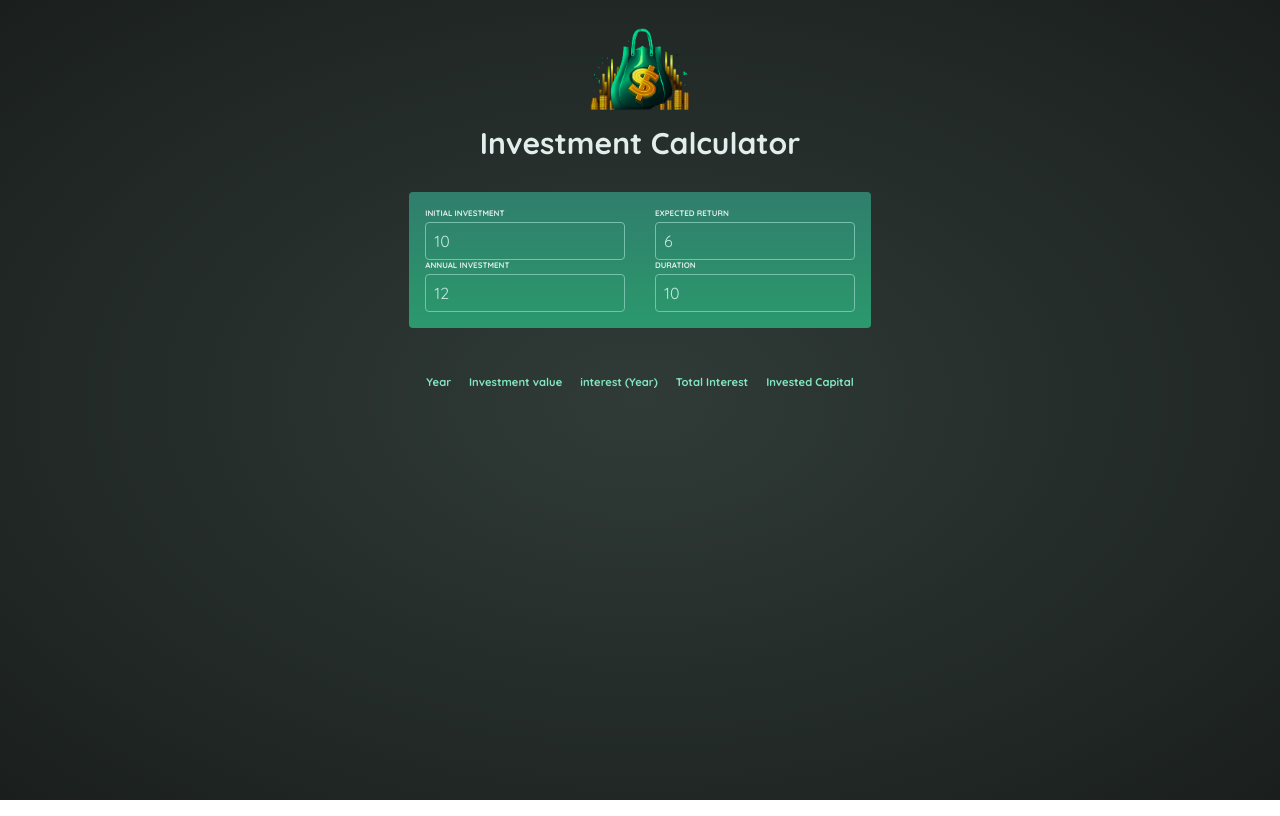
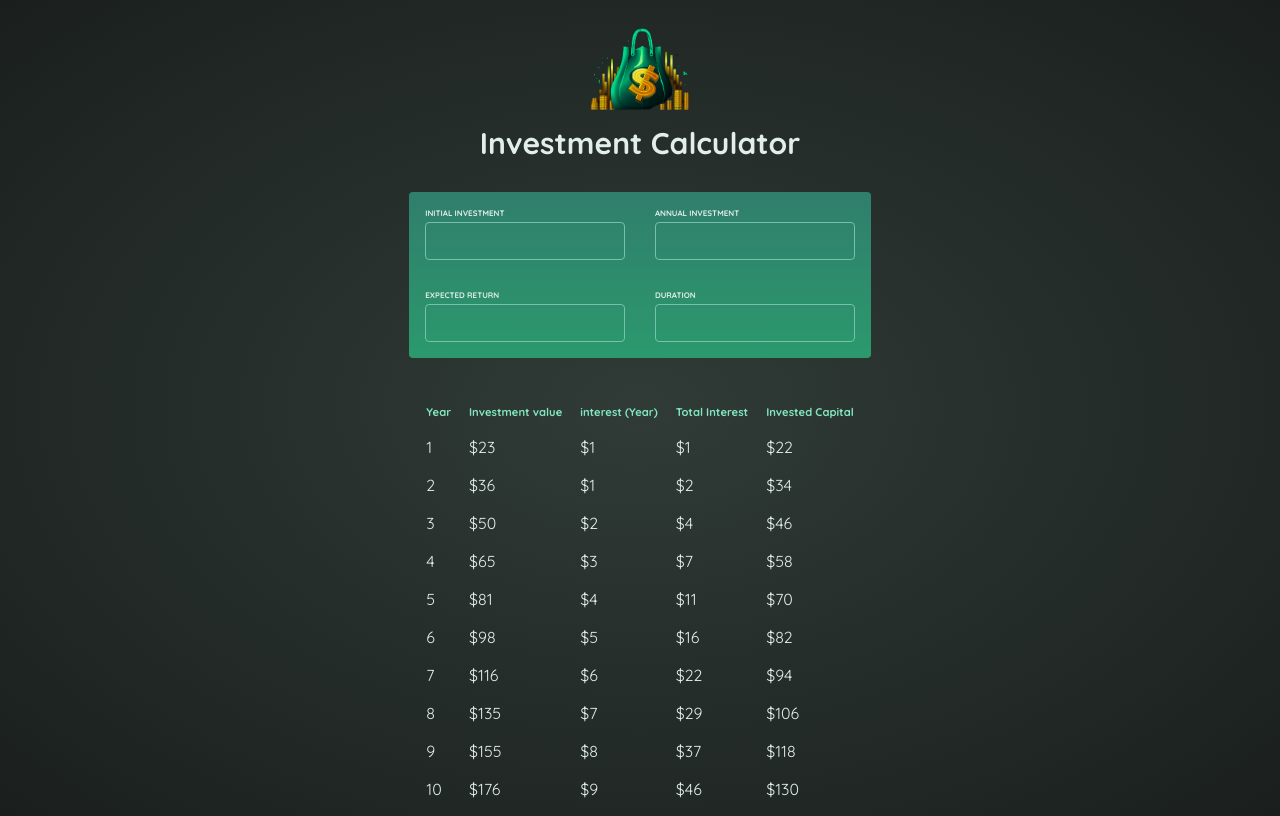
Before and after one commit to Shimaa-esmat/Learn-React, a React (Vite) app in the folder InvestmentCalculator/: page / in a window 1280 px wide. Built offline with nearby package versions, Linux system fonts and the light colour scheme.

Commit message:
make userInput more dynamic

```diff
--- a/InvestmentCalculator/src/App.jsx
+++ b/InvestmentCalculator/src/App.jsx
@@ -33,11 +33,11 @@ function handleInputChange(inputIdentifier, newValue){
     <>
     <Header path={path} headLine={headLine}/>
     <InputContainer className="input-container" >
-    <UserInput onChange={handleInputChange} userInput={userInput}/>
-      {/* <UserInput inputName="initial Investment" />
-      <UserInput inputName="annual Investment" />
-      <UserInput inputName="expected Return" />
-      <UserInput inputName="duration"/> */}
+    {/* <UserInput onChange={handleInputChange} userInput={userInput}/> */}
+      <UserInput inputName="initial Investment" onChange={handleInputChange} />
+      <UserInput inputName="annual Investment" onChange={handleInputChange} />
+      <UserInput inputName="expected Return" onChange={handleInputChange} />
+      <UserInput inputName="duration" onChange={handleInputChange} />
     </InputContainer>
     <Result userInput={userInput}/>
     </>
--- a/InvestmentCalculator/src/components/Result.jsx
+++ b/InvestmentCalculator/src/components/Result.jsx
@@ -22,16 +22,17 @@ export default function Result({userInput}){
                 {resultData.map(yearData =>
                 {
                     const totalInterest = yearData.valueEndOfYear - yearData.annualInvestment * yearData.year - initialInvestment
+                    const totalAmountInvested = yearData.valueEndOfYear - totalInterest
 
-                    return
+                return (
                 <tr key={yearData.year}>
                 <td>{yearData.year}</td>
                 <td>{formatter.format(yearData.valueEndOfYear)} </td>
                 <td> {formatter.format(yearData.interest)} </td>
                 <td>{formatter.format(totalInterest)}</td>
-                <td></td>
+                <td>{formatter.format(totalAmountInvested)}</td>
 
-                </tr>
+                </tr>)
                 })}
             </tbody>
         </table>
--- a/InvestmentCalculator/src/components/UserInput.jsx
+++ b/InvestmentCalculator/src/components/UserInput.jsx
@@ -1,71 +1,50 @@
-// import { useState } from "react"
+//
+
+export default function UserInput({inputName, onChange }){
 
 
-// export default function UserInput({inputName}){
-//     const [value, setValuea] = useState({
-//         initialInvestment: 10,
-//         annualInvestment: 12,
-//         expectedReturn:6,
-//         duration: 10
-//     })
-
-
-//     let idValue = inputName.replace(" ","")
-//     console.log(value[idValue])
-
-
-//     function handleInputChange(inputIdentifier, newValue){
-//         setValuea = (prevInput => {
-//             return {
-//                 ...prevInput,
-//                 [inputIdentifier]: newValue
-//             }
-//         })
-//     }
-//     console.log(value.duration)
-
-//     return(
-//     <div className="input-field">
-//         <label for={idValue}>{inputName}</label>
-//         <input type="number" id={idValue} value={value.duration}
-//         onChange={(e)=> handleInputChange('duration', e.target.value)} required/>
-//     </div>
-//     )
-// }
+    let idValue = inputName.replace(" ","")
+    return(
+    <div className="input-field">
+        <label for={idValue}>{inputName}</label>
+        <input type="number" id={idValue}
+        onChange={(e) => onChange(idValue, e.target.value )} required/>
+    </div>
+    )
+}
 
 
 
 
 
-import { useState } from "react"
 
-export default function UserInput({onChange, userInput}){
+// export default function UserInput({onChange, userInput}){
 
 
 
 
-    return (
-        < >
-            <div className="input-field">
-            <p>
-                <label>initial Investment</label>
-                <input type="number" required value={userInput.initialInvestment}  onChange={(e) => onChange('initialInvestment', e.target.value )}/>
-            </p>
-            <p>
-                <label>Annual Investment</label>
-                <input type="number" required value={userInput.annualInvestment} onChange={(e) => onChange('annualInvestment', e.target.value )}/>
-            </p>
-            </div>
-            <div className="input-field">
-            <p>
-                <label>Expected Return</label>
-                <input type="number" required value={userInput.expectedReturn} onChange={(e) => onChange('expectedReturn', e.target.value )}/>
-            </p>
-            <p>
-                <label>Duration</label>
-                <input type="number" required value={userInput.duration } onChange={(e) => onChange('duration', e.target.value )}/>
-            </p>
-            </div>
-        </>
-    )
-}
+//     return (
+//         < >
+//             <div className="input-field">
+//             <p>
+//                 <label>initial Investment</label>
+//                 <input type="number" required value={userInput.initialInvestment}  onChange={(e) => onChange('initialInvestment', e.target.value )}/>
+//             </p>
+//             <p>
+//                 <label>Annual Investment</label>
+//                 <input type="number" required value={userInput.annualInvestment} onChange={(e) => onChange('annualInvestment', e.target.value )}/>
+//             </p>
+//             </div>
+//             <div className="input-field">
+//             <p>
+//                 <label>Expected Return</label>
+//                 <input type="number" required value={userInput.expectedReturn} onChange={(e) => onChange('expectedReturn', e.target.value )}/>
+//             </p>
+//             <p>
+//                 <label>Duration</label>
+//                 <input type="number" required value={userInput.duration } onChange={(e) => onChange('duration', e.target.value )}/>
+//             </p>
+//             </div>
+//         </>
+//     )
+// }
```
